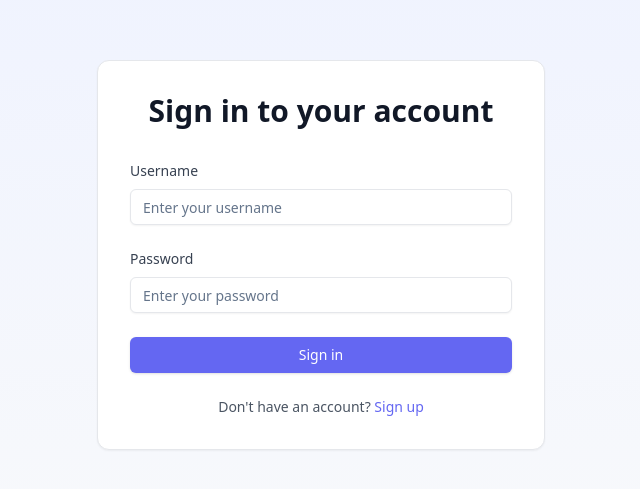
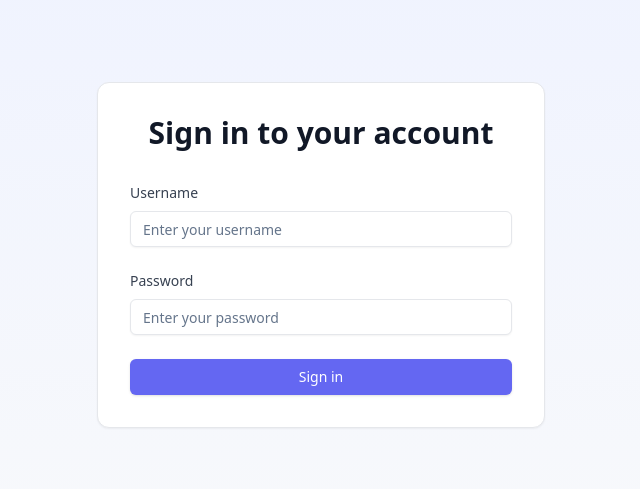
Before and after one commit to Omersteinberg/raphio-sandbox, a React (Vite) app: page /login in a window 1280 px wide. Shown: the part 145-634 px from the top of the page, without its empty margins (319-959 px from the left). Built offline with nearby package versions, Linux system fonts and the light colour scheme.

Commit message:
feat: hide sign-up link on login page for improved user focus

```diff
--- a/src/pages/LoginPage.jsx
+++ b/src/pages/LoginPage.jsx
@@ -85,14 +85,7 @@
             </Button>
           </div>
 
-          <div className="text-center">
-            <p className="text-sm text-gray-600">
-              Don't have an account?{' '}
-              <Link to="/register" className="font-medium text-primary hover:text-primary/80">
-                Sign up
-              </Link>
-            </p>
-          </div>
+          {/* Sign up link hidden for now */}
         </form>
       </Card>
     </div>
```
